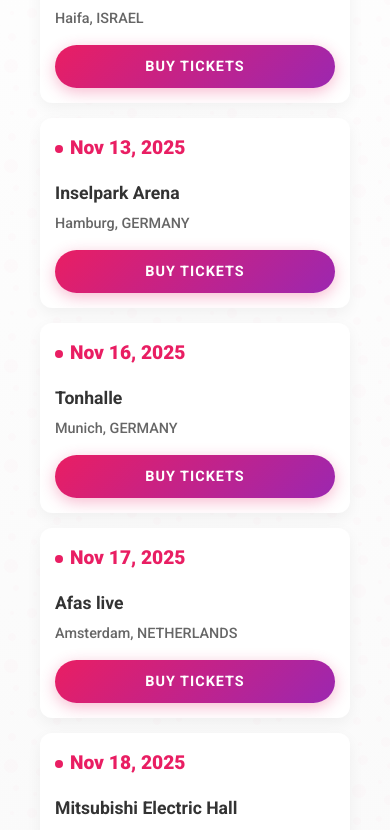
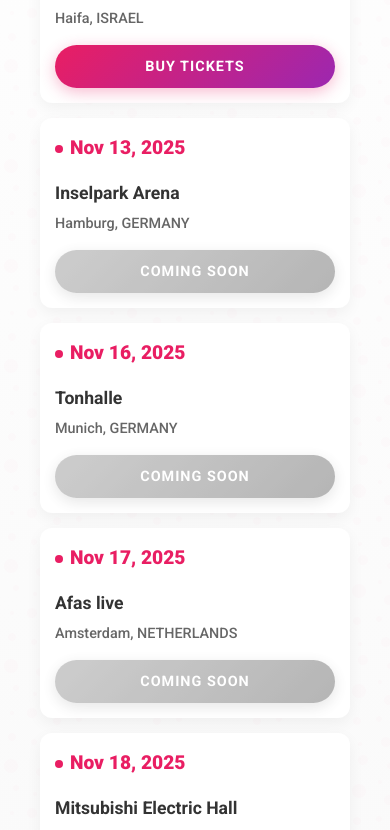
Before and after one commit to zlends/loboda, a React (Create React App) app: page / in a window 390 px wide. Shown: the part 1389-2219 px from the top of the page. Built offline with nearby package versions, Linux system fonts and the light colour scheme.

Commit message:
update dates

```diff
--- a/src/components/TourDates.css
+++ b/src/components/TourDates.css
@@ -152,6 +152,37 @@
   box-shadow: 0 4px 10px rgba(233, 30, 99, 0.3);
 }
 
+.buy-tickets-btn.disabled {
+  background: linear-gradient(135deg, #b0b0b0, #8a8a8a);
+  cursor: not-allowed;
+  box-shadow: 0 4px 15px rgba(0, 0, 0, 0.15);
+  opacity: 0.7;
+  position: relative;
+  display: inline-flex;
+  justify-content: center;
+  align-items: center;
+}
+
+.buy-tickets-btn.disabled::before {
+  display: none;
+}
+
+.buy-tickets-btn.disabled:hover {
+  transform: none;
+  box-shadow: 0 4px 15px rgba(0, 0, 0, 0.15);
+}
+
+.buy-tickets-btn.disabled::after {
+  content: '';
+  position: absolute;
+  width: 100%;
+  height: 100%;
+  top: 0;
+  left: 0;
+  background: rgba(255, 255, 255, 0.1);
+  pointer-events: none;
+}
+
 @media (max-width: 768px) {
   .tour-item {
     flex-direction: column;
@@ -173,6 +204,11 @@
   }
 
   .buy-tickets-btn {
+    align-self: stretch;
+    text-align: center;
+  }
+
+  .buy-tickets-btn.disabled {
     align-self: stretch;
     text-align: center;
   }
--- a/src/components/TourDates.js
+++ b/src/components/TourDates.js
@@ -8,56 +8,64 @@ const TourDates = () => {
       city: 'Tel-Aviv',
       country: 'ISRAEL',
       venue: 'Bronfman Auditorium',
-      ticketLink: 'https://fca.mticket.eu/widget540site12853/widget/event/134683'
+      ticketLink: 'https://fca.mticket.eu/widget540site12853/widget/event/134683',
+      ticketsAvailable: true
     },
     {
       date: 'Oct 16, 2025',
       city: 'Haifa',
       country: 'ISRAEL',
       venue: 'Haifa Congress Center',
-      ticketLink: 'https://fca.mticket.eu/widget540site12853/widget/event/134683'
+      ticketLink: 'https://fca.mticket.eu/widget540site12853/widget/event/134683',
+      ticketsAvailable: true
     },
     {
       date: 'Nov 13, 2025',
       city: 'Hamburg',
       country: 'GERMANY',
       venue: 'Inselpark Arena',
-      ticketLink: 'https://fca.mticket.eu/widget540site12853/widget/event/134683'
+      ticketLink: 'https://fca.mticket.eu/widget540site12853/widget/event/134683',
+      ticketsAvailable: false
     },
     {
       date: 'Nov 16, 2025',
       city: 'Munich',
       country: 'GERMANY',
       venue: 'Tonhalle',
-      ticketLink: 'https://fca.mticket.eu/widget540site12853/widget/event/134683'
+      ticketLink: 'https://fca.mticket.eu/widget540site12853/widget/event/134683',
+      ticketsAvailable: false
     },
     {
       date: 'Nov 17, 2025',
       city: 'Amsterdam',
       country: 'NETHERLANDS',
       venue: 'Afas live',
-      ticketLink: 'https://fca.mticket.eu/widget540site12853/widget/event/134683'
+      ticketLink: 'https://fca.mticket.eu/widget540site12853/widget/event/134683',
+      ticketsAvailable: false
     },
     {
       date: 'Nov 18, 2025',
       city: 'Dusseldorf',
       country: 'GERMANY',
       venue: 'Mitsubishi Electric Hall',
-      ticketLink: 'https://fca.mticket.eu/widget540site12853/widget/event/134683'
+      ticketLink: 'https://fca.mticket.eu/widget540site12853/widget/event/134683',
+      ticketsAvailable: false
     },
     {
       date: 'Nov 26, 2025',
       city: 'Berlin',
       country: 'GERMANY',
       venue: 'Tempodrom',
-      ticketLink: 'https://fca.mticket.eu/widget540site12853/widget/event/134683'
+      ticketLink: 'https://fca.mticket.eu/widget540site12853/widget/event/134683',
+      ticketsAvailable: false
     },
     {
       date: 'Nov 27, 2025',
       city: 'Offenbach',
       country: 'GERMANY',
       venue: 'Stadthalle',
-      ticketLink: 'https://fca.mticket.eu/widget540site12853/widget/event/134683'
+      ticketLink: 'https://fca.mticket.eu/widget540site12853/widget/event/134683',
+      ticketsAvailable: false
     }
   ];
 
@@ -72,9 +80,15 @@ const TourDates = () => {
               <div className="venue">{tour.venue}</div>
               <div className="city-country">{tour.city}, {tour.country}</div>
             </div>
-            <a href={tour.ticketLink} target="_blank" rel="noopener noreferrer" className="buy-tickets-btn">
-              Buy Tickets
-            </a>
+            {tour.ticketsAvailable ? (
+              <a href={tour.ticketLink} target="_blank" rel="noopener noreferrer" className="buy-tickets-btn">
+                Buy Tickets
+              </a>
+            ) : (
+              <span className="buy-tickets-btn disabled" title="Tickets will be available soon">
+                Coming Soon
+              </span>
+            )}
           </div>
         ))}
       </div>
```
